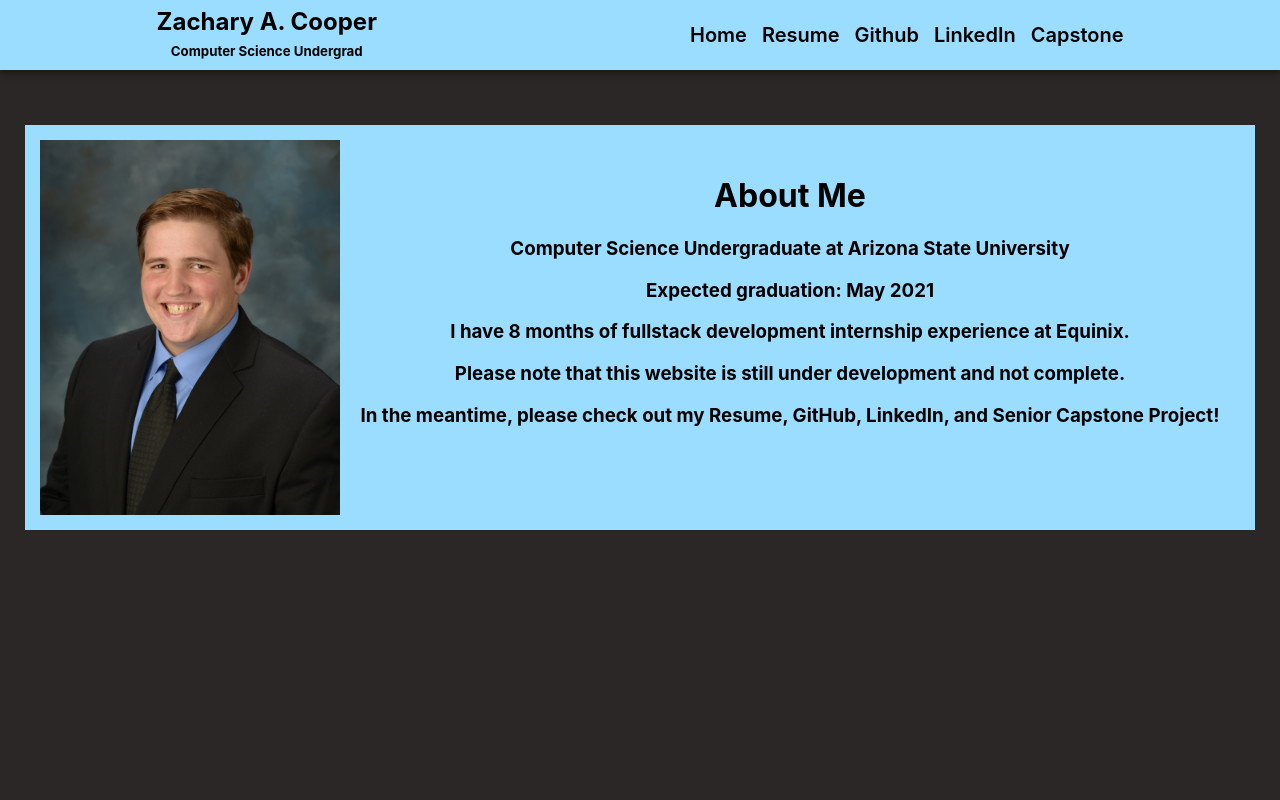
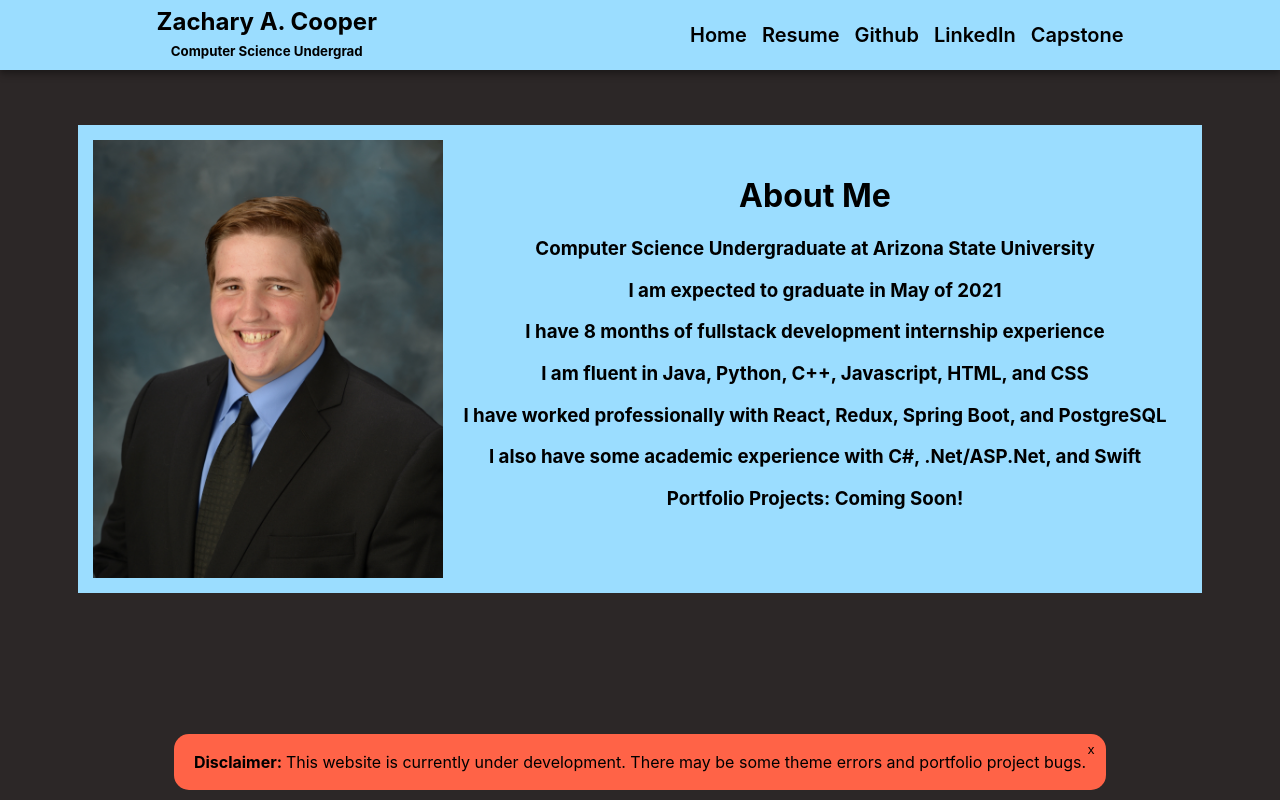
Before and after one commit to zacoope1/website-frontend, a React app: page / in a window 1280 px wide. Built offline with nearby package versions, Linux system fonts and the light colour scheme.

Commit message:
Added web icon. Adjusted theme.

```diff
--- a/public/index.html
+++ b/public/index.html
@@ -4,6 +4,7 @@
     <meta charset="utf-8" />
     <meta name="viewport" content="width=device-width, initial-scale=1" />
     <meta name="theme-color" content="#000000" />
+    <link rel="shortcut icon" type="image/jpg" href="/laptop.ico"/>
     <meta
       name="Zachary A. Cooper"
       content="Personal portfolio for Zachary A. Cooper."
--- a/src/components/LandingPage.js
+++ b/src/components/LandingPage.js
@@ -6,22 +6,37 @@ class LandingPage extends React.Component {
 
     constructor() {
         super();
-        this.state = {}
+        this.state = {
+            disclaimerShown: true,
+        }
     }
 
     render(){
         return (
             <div className="page-content-wrapper">
                 <div className="landing-page-content">
+                    {
+                        this.state.disclaimerShown ?
+                            (
+                                <div className="Disclaimer">
+                                    <p><b>Disclaimer: </b>This website is currently under development. There may be some theme errors and portfolio project bugs.</p>
+                                    <button onClick={() => {this.setState({disclaimerShown: false})}}>x</button>
+                                </div>
+                            )
+                        :
+                            null
+                    }
                     <div className="info-card">
                         <img className="Headshot" src={ME} alt=""/>
                         <div className="about-me">
                             <h1>About Me</h1>
                             <h3>Computer Science Undergraduate at Arizona State University</h3>
-                            <h3>Expected graduation: May 2021</h3>
-                            <h3>I have 8 months of fullstack development internship experience at Equinix.</h3>
-                            <h3>Please note that this website is still under development and not complete.</h3>
-                            <h3>In the meantime, please check out my Resume, GitHub, LinkedIn, and Senior Capstone Project!</h3>
+                            <h3>I am expected to graduate in May of 2021</h3>
+                            <h3>I have 8 months of fullstack development internship experience</h3>
+                            <h3>I am fluent in Java, Python, C++, Javascript, HTML, and CSS</h3>
+                            <h3>I have worked professionally with React, Redux, Spring Boot, and PostgreSQL</h3>
+                            <h3>I also have some academic experience with C#, .Net/ASP.Net, and Swift</h3>
+                            <h3>Portfolio Projects: Coming Soon!</h3>
                         </div>
                     </div>
                 </div>
--- a/src/index.css
+++ b/src/index.css
@@ -216,7 +216,8 @@ nav ul li a:hover{
 }
 
 .Headshot {
-  max-width: 300px;
+  max-width: 350px;
+  min-width: 350px;
 }
 
 @keyframes smallRotate{
@@ -225,14 +226,56 @@ nav ul li a:hover{
   100% {transform: rotate(0deg);}
 }
 
+
 .Headshot:hover{
   animation-name: smallRotate;
-  animation-duration: 2.5s;
+  animation-duration: 2s;
+  animation-iteration-count: infinite;
 }
 
-@media screen and (max-width: 900px) {
+.Disclaimer {
+  text-align: center;
+  position: fixed;
+  bottom: 0;
+  background: tomato;
+  margin: 10px;
+  padding: 2px 20px;
+  border-radius: 15px;
+}
+
+.Disclaimer button {
+  position: absolute;;
+  top: 0px;
+  right: 0px;
+  width: 30px;
+  height: 30px;
+  background: none;
+  border: none;
+  outline: none;
+}
+
+.Disclaimer button:hover {
+  font-weight: 600;
+  color: white;
+}
+
+.Disclaimer button:active {
+  background: none;
+  border: none;
+  outline: none;
+}
+
+/* Mobile Tweaks */
+@media screen and (max-width: 1200px) {
+
   .Headshot{
-    visibility: hidden;
-    display: none;
+    max-width: 330px;
+    max-height: 500px;
   }
+
+  .info-card{
+    background: none;
+    color: #9bddff;
+  }
+
 }
```
Also changed, not shown: 1 other file (tests, documents, lock files or other folders).
